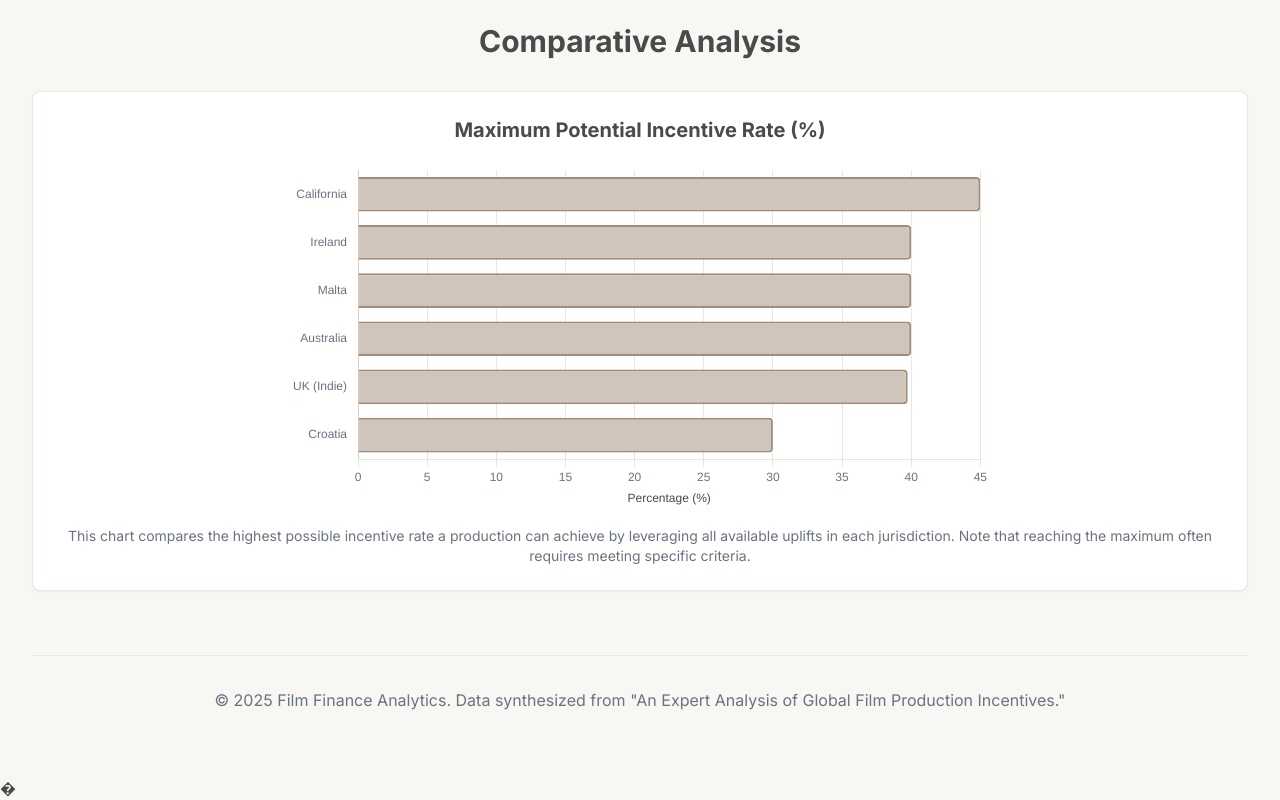
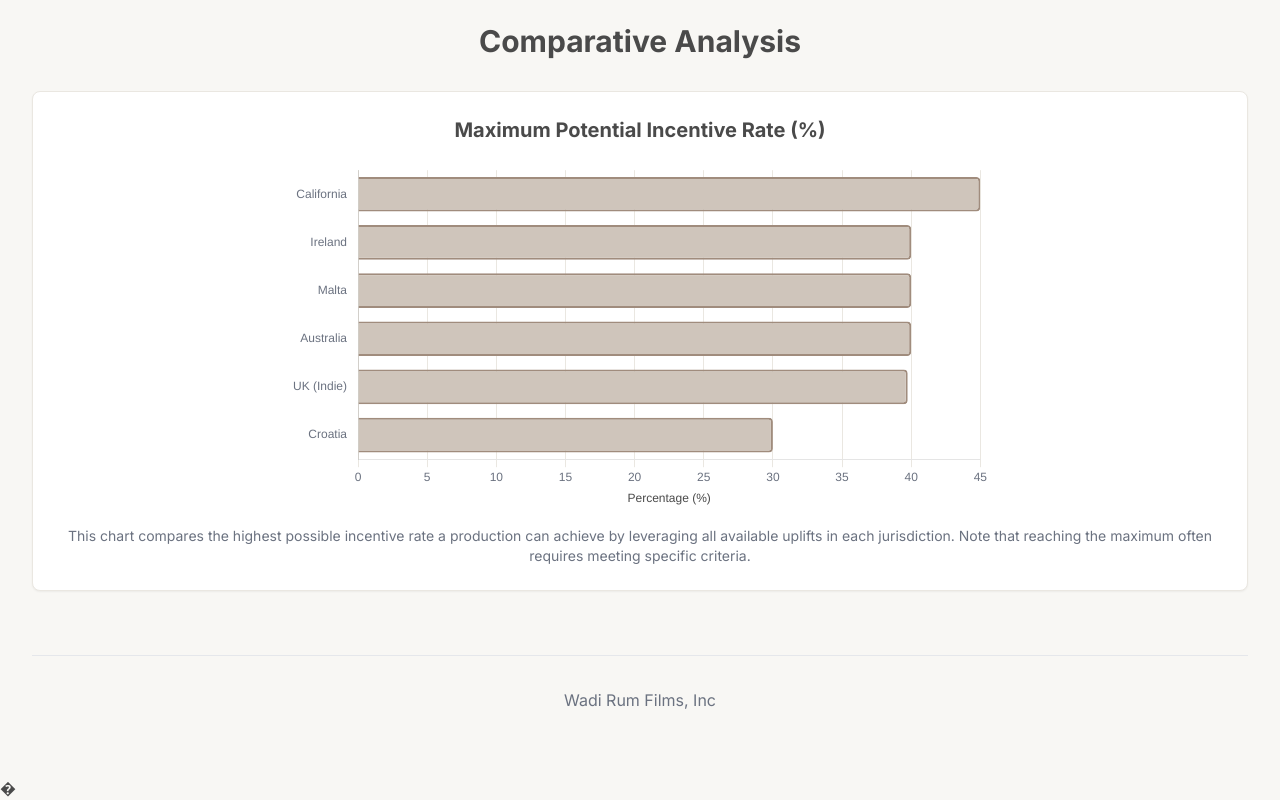
Before and after one commit to aterstallaco/taxincentives, a plain HTML site: page index.html in a window 1280 px wide. Shown: the part 1083-1883 px from the top of the page. Drawn offline with nearby package versions, Linux system fonts and the light colour scheme.

Commit message:
Update index.html

```diff
--- a/index.html
+++ b/index.html
@@ -116,7 +116,7 @@
         </section>
 
         <footer class="text-center mt-16 mb-8 border-t pt-8 text-gray-500">
-            <p>&copy; 2025 Film Finance Analytics. Data synthesized from "An Expert Analysis of Global Film Production Incentives."</p>
+            <p>Wadi Rum Films, Inc</p>
         </footer>
 
     </main>
```
